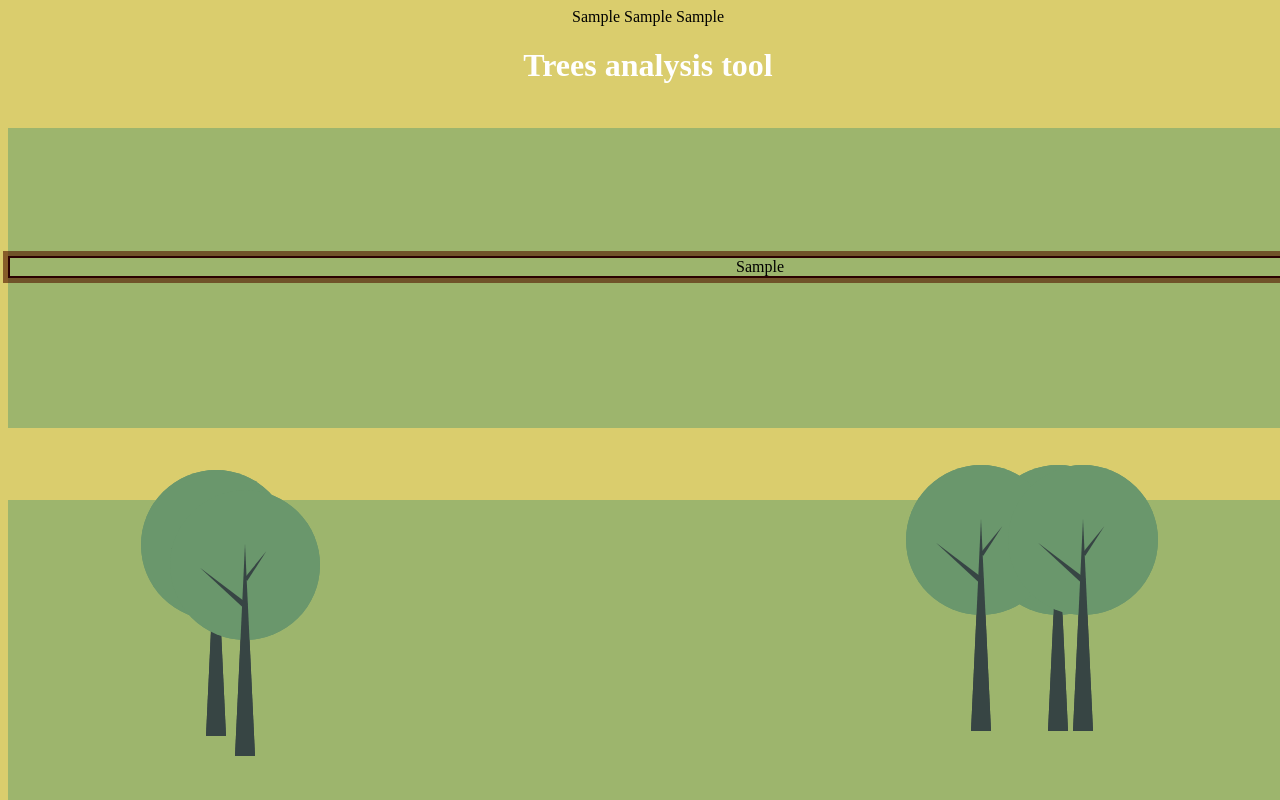
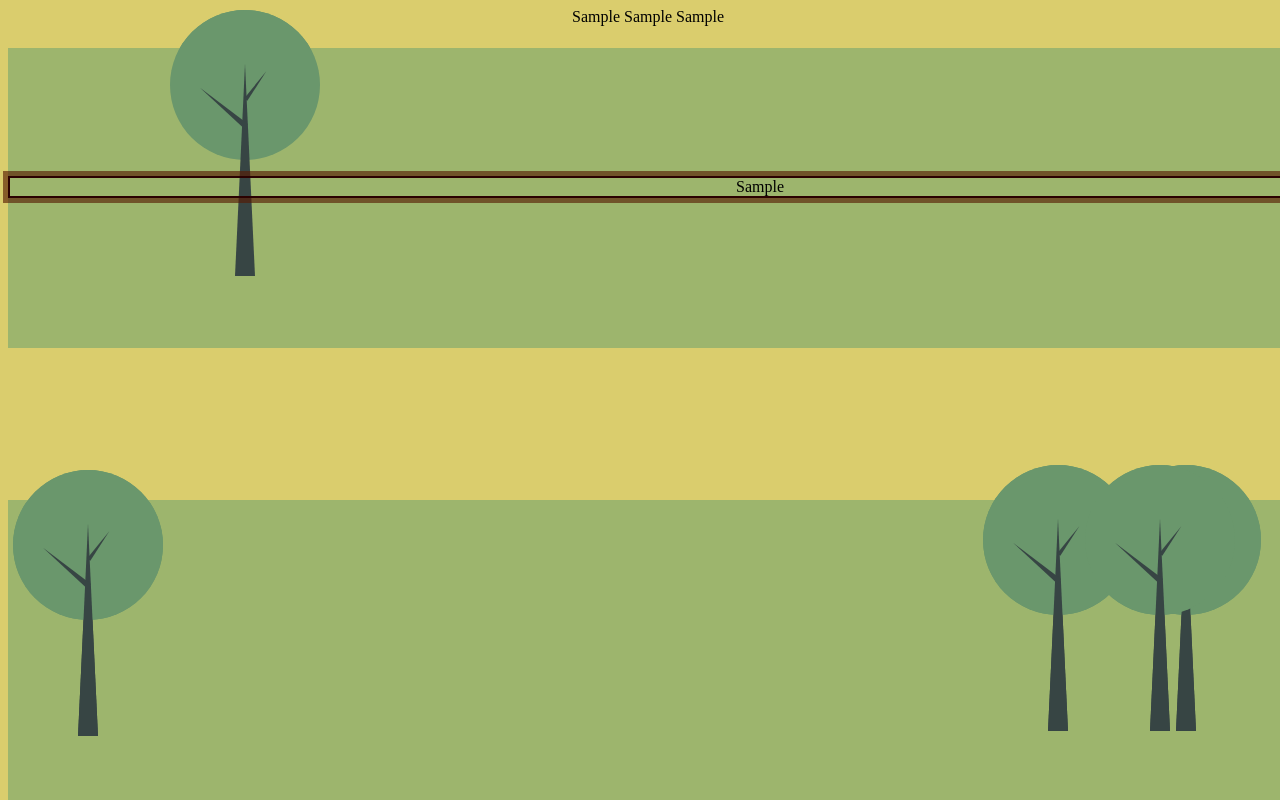
Before and after one commit to TeamZombeavers/collabothon2021, a Flask app: template templates/index.html in a window 1280 px wide; the page is wider, and only the part inside the window is pictured. Run offline with Flask 2, Linux system fonts and the light colour scheme; the template is opened without the code that fills it: most values are stand-ins (such as "Sample title", 1, 10 or a date in 2020).

Commit message:
corrected trees css

```diff
--- a/static/style.css
+++ b/static/style.css
@@ -15,9 +15,17 @@ body {
   text-align: center;
 }
 
-h1{
+
+
+
+/* p{
+  position: relative;
+  top: 50px;
+  text-align: center;
   color: white;
-}
+  font-size: 45px;
+  font-family:'Lucida Sans', 'Lucida Sans Regular', 'Lucida Grande', 'Lucida Sans Unicode', Geneva, Verdana, sans-serif
+} */
 .map{
   top: 150px;
   margin: 0 auto;
@@ -108,12 +116,13 @@ h1{
 .tree1 {
   position:absolute;
   bottom:180px;
-  left:11%;
+  left:1%;
 }
 
 .tree2 {
   position:absolute;
-  bottom:160px;
+  /* bottom:160px; */
+  top:10px;
   left:calc(12% + 16px);
 }
 
@@ -126,11 +135,11 @@ h1{
 .tree4 {
   position:absolute;
   bottom:185px;
-  right:17.5%;
+  right:1.5%;
 }
 
 .tree5 {
   position:absolute;
   bottom:185px;
-  right:9.5%;
+  right:3.5%;
 }
--- a/templates/index.html
+++ b/templates/index.html
@@ -11,7 +11,7 @@
   </head>
   <body>
 
-<h1> Trees analysis tool </h1>
+
 
   <div class="map">
     {{ plot_div |safe }}
```
